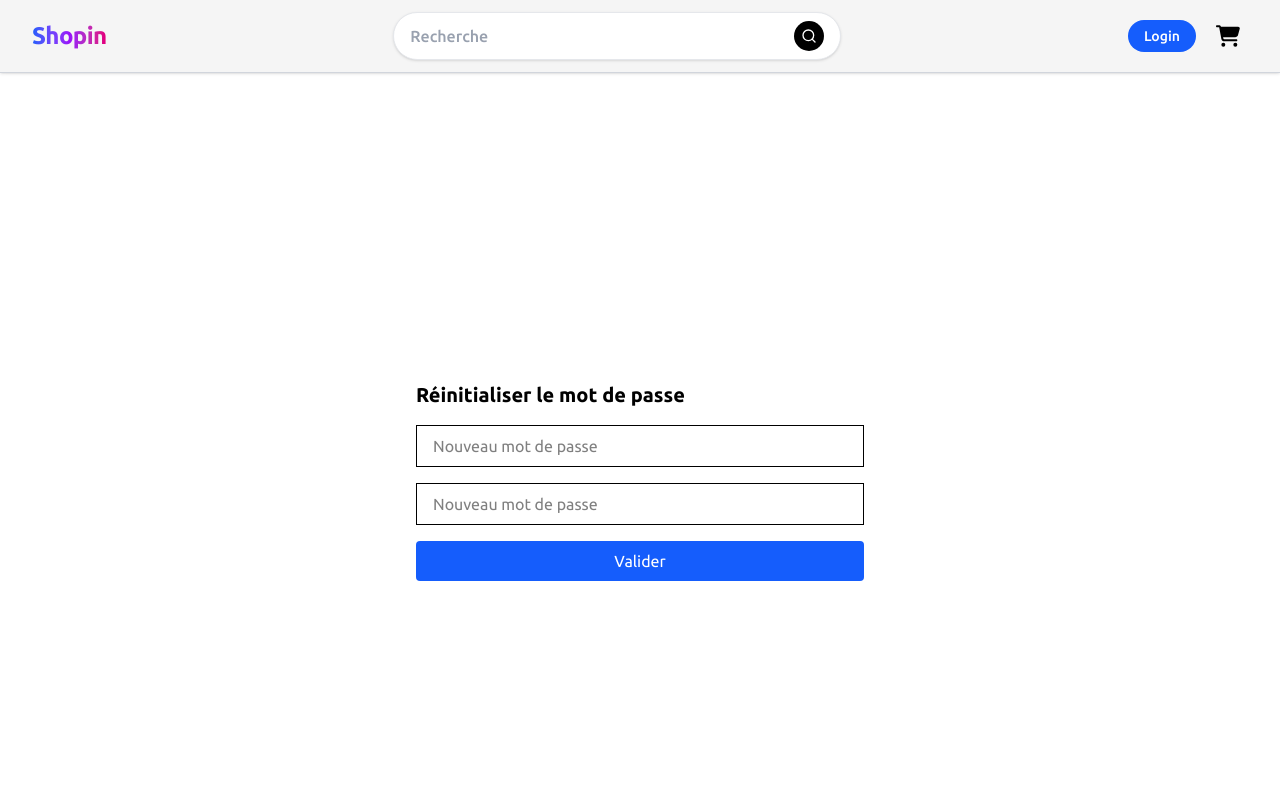
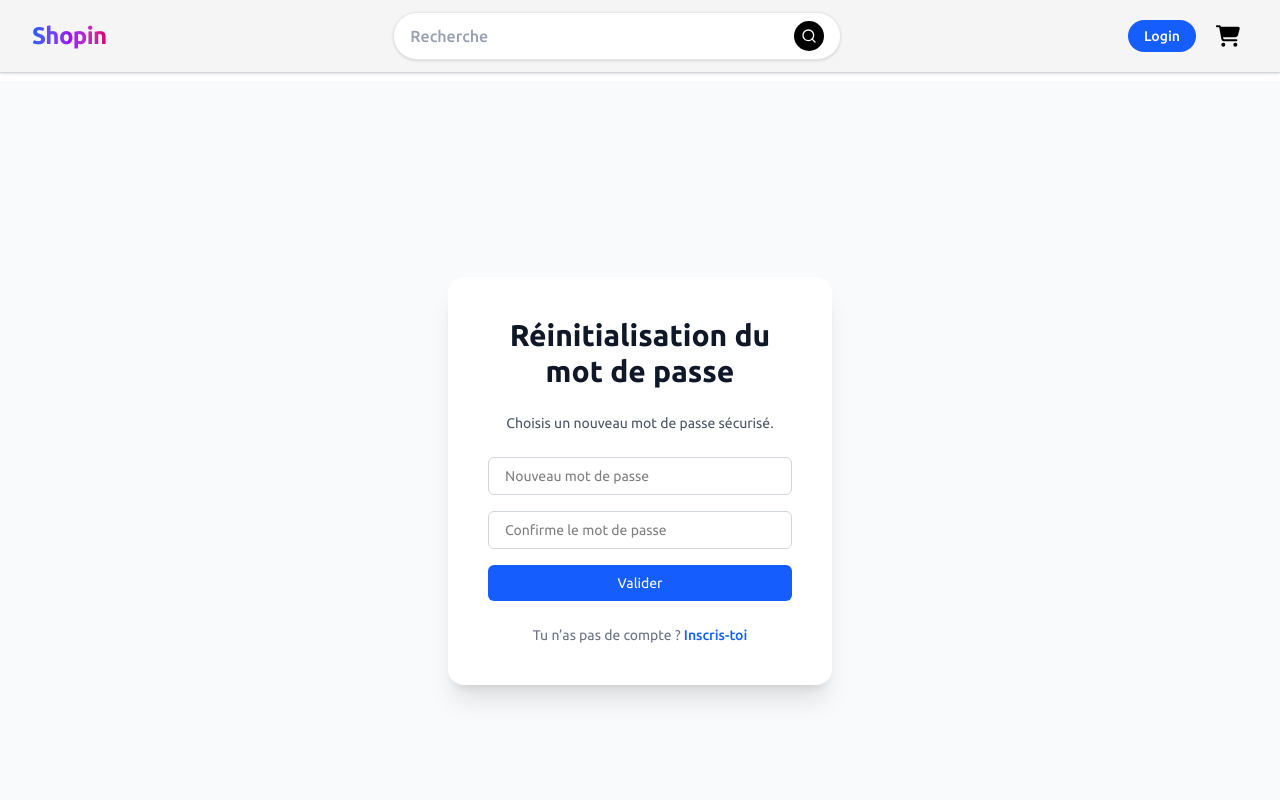
Before and after one commit to ramo1990/shopin-app-clean, a Next.js app: page /reset-password-confirm in a window 1280 px wide. Shown: the top 800 px of the page. Built offline with nearby package versions, Linux system fonts and the light colour scheme; no server answers.

Commit message:
fix: add Render domain

```diff
--- a/app/checkout/page.tsx
+++ b/app/checkout/page.tsx
@@ -1,12 +1,11 @@
 'use client'
 
-import {useRef, useState, useEffect } from 'react'
+import { useEffect, useRef, useState } from 'react'
 import { refreshTokenIfNeeded } from '@/lib/auth'
 import axiosInstance from '@/lib/axiosInstance'
 import StripePayment from '@/components/payment/StripePayment'
 import type { AxiosError } from 'axios'
 import { OrderType } from '@/lib/types'
-
 
 interface Address {
   id: number
@@ -25,9 +24,7 @@ export default function CheckoutPage() {
   const [isLoading, setIsLoading] = useState(true)
   const [order, setOrder] = useState<OrderType | null>(null)
   const [editingAddressId, setEditingAddressId] = useState<number | null>(null)
-  const isEditing = editingAddressId !== null
   const [showAllAddresses, setShowAllAddresses] = useState(false)
-  // const [cartMerged, setCartMerged] = useState(false)
 
   const [form, setForm] = useState({
     full_name: '',
@@ -36,11 +33,11 @@ export default function CheckoutPage() {
     postal_code: '',
     country: '',
     phone: '',
-    payment_method: 'cod', // par défaut
+    payment_method: 'cod',
   })
 
   const modalRef = useRef<HTMLDivElement | null>(null)
-  // 🔁 Fermer le modal si clic à l'extérieur
+
   useEffect(() => {
     const handleClickOutside = (event: MouseEvent) => {
       if (modalRef.current && !modalRef.current.contains(event.target as Node)) {
@@ -60,33 +57,25 @@ export default function CheckoutPage() {
   useEffect(() => {
     const mergeCartIfNeeded = async () => {
       const token = await refreshTokenIfNeeded()
-      const anonymousUserId = localStorage.getItem('anonymous_user_id') // ou cookies si tu les lis comme ça
+      const anonymousUserId = localStorage.getItem('anonymous_user_id')
 
-      // if (!token) {
-      //   setCartMerged(true)
-      //   return
-      // }
-
-      if (anonymousUserId){
+      if (anonymousUserId) {
         try {
-          await axiosInstance.post('/cart/merge/',{
-            anonymous_user_id: anonymousUserId },
+          await axiosInstance.post(
+            '/cart/merge/',
+            { anonymous_user_id: anonymousUserId },
             { headers: { Authorization: `Bearer ${token}` } }
           )
-          console.log("✅ Panier fusionné avec succès")
-          // ✅ Après fusion réussie
-          localStorage.removeItem('anonymous_user_id') // ✅ maintenant on peut le supprimer
+          localStorage.removeItem('anonymous_user_id')
         } catch (err) {
-          console.error("Erreur lors de la fusion du panier :", err)
+          console.error('Erreur lors de la fusion du panier :', err)
         }
       }
-      // setCartMerged(true)
     }
 
     mergeCartIfNeeded()
   }, [])
 
-  // Récupère commande existante (redirigé depuis panier)
   useEffect(() => {
     const fetchOrderIfExists = async () => {
       const orderId = localStorage.getItem('currentOrderId')
@@ -100,7 +89,6 @@ export default function CheckoutPage() {
           headers: { Authorization: `Bearer ${token}` },
         })
         setOrder(res.data)
-        // localStorage.removeItem('currentOrderId')
       } catch (err) {
         console.error('Erreur chargement commande existante :', err)
       }
@@ -109,7 +97,6 @@ export default function CheckoutPage() {
     fetchOrderIfExists()
   }, [])
 
-  // Récupère les adresses
   useEffect(() => {
     const fetchAddresses = async () => {
       const token = await refreshTokenIfNeeded()
@@ -137,22 +124,25 @@ export default function CheckoutPage() {
     if (!token) return
 
     try {
-      const res = await axiosInstance.patch(`/orders/${order.id}/`, {
+      const res = await axiosInstance.patch(
+        `/orders/${order.id}/`,
+        {
           payment_method,
           shipping_address_id: selectedAddressId,
-      }, { headers: { Authorization: `Bearer ${token}` } })
+        },
+        { headers: { Authorization: `Bearer ${token}` } }
+      )
 
       setOrder(res.data)
-      console.log("✅ Mode de paiement mis à jour :", res.data)
     } catch (err) {
-      console.error("Erreur mise à jour mode de paiement :", err)
+      console.error('Erreur mise à jour mode de paiement :', err)
     }
   }
 
   const handleChange = (e: React.ChangeEvent<HTMLInputElement | HTMLSelectElement>) => {
     const { name, value } = e.target
-    setForm(prev => ({ ...prev, [name]: value }))
-    if (name === 'payment_method'){
+    setForm((prev) => ({ ...prev, [name]: value }))
+    if (name === 'payment_method') {
       updatePaymentMethod(value)
     }
   }
@@ -164,90 +154,69 @@ export default function CheckoutPage() {
 
     try {
       let addressId = selectedAddressId
-      // (Gère la création/modif d'adresse si nécessaire)
+
       if (showNewAddressForm) {
-        // const { payment_method, ...addressOnly } = form
         const addressOnly = { ...form }
 
-        if (isEditing && editingAddressId !== null) {
-          // 🛠 Modification d'adresse
+        if (editingAddressId !== null) {
           const res = await axiosInstance.put(`/shipping-address/${editingAddressId}/`, addressOnly, {
             headers: { Authorization: `Bearer ${token}` },
           })
 
-          setAddresses(prev =>
-            prev.map(addr => addr.id === editingAddressId ? res.data : addr)
-          )
+          setAddresses((prev) => prev.map((addr) => (addr.id === editingAddressId ? res.data : addr)))
           addressId = editingAddressId
           setEditingAddressId(null)
         } else {
-          // ➕ Création d'une nouvelle adresse
           const res = await axiosInstance.post('/shipping-address/', addressOnly, {
             headers: { Authorization: `Bearer ${token}` },
           })
 
-          setAddresses(prev => [...prev, res.data])
+          setAddresses((prev) => [...prev, res.data])
           addressId = res.data.id
         }
 
         setSelectedAddressId(addressId)
         setShowNewAddressForm(false)
-        setForm({
-          full_name: '',
-          address: '',
-          city: '',
-          postal_code: '',
-          country: '',
-          phone: '',
-          payment_method: form.payment_method,
-        })
+        setForm({ ...form, full_name: '', address: '', city: '', postal_code: '', country: '', phone: '' })
       }
 
       if (order) {
-        const res = await axiosInstance.patch(`/orders/${order.id}/`, {
-          shipping_address_id: addressId,
-          payment_method: form.payment_method,
-        }, {headers: {Authorization: `Bearer ${token}`},})
-
-        setOrder(res.data)
-        console.log("✅ Commande mise à jour :", res.data)
-      } else {
-        const res = await axiosInstance.post('/orders/',
+        const res = await axiosInstance.patch(
+          `/orders/${order.id}/`,
           {
             shipping_address_id: addressId,
             payment_method: form.payment_method,
           },
+          { headers: { Authorization: `Bearer ${token}` } }
+        )
+        setOrder(res.data)
+      } else {
+        const res = await axiosInstance.post(
+          '/orders/',
           {
-          headers: { Authorization: `Bearer ${token}` },
-        })
+            shipping_address_id: addressId,
+            payment_method: form.payment_method,
+          },
+          { headers: { Authorization: `Bearer ${token}` } }
+        )
 
         setOrder(res.data)
         localStorage.setItem('currentOrderId', res.data.id.toString())
-      console.log("✅ Nouvelle commande créée :", res.data)
       }
     } catch (err: unknown) {
-      console.error("Erreur brute :", err)
-
       const error = err as AxiosError
-
       if (error.response) {
-        console.error('Erreur lors de la création de la commande :', {
-          status: error.response.status,
-          data: error.response.data,
-          headers: error.response.headers,
-        })
+        console.error('Erreur lors de la création de la commande :', error.response.data)
       } else {
         console.error('Pas de réponse du serveur. Message :', error.message)
       }
     }
   }
 
-
   const handleDeleteAddress = async (id: number) => {
-    if (!confirm("Voulez-vous vraiment supprimer cette adresse ?")) return
-
+    if (!confirm('Voulez-vous vraiment supprimer cette adresse ?')) return
     const token = await refreshTokenIfNeeded()
-    if (!token) return alert("Non autorisé")
+    if (!token) return alert('Non autorisé')
 
     try {
       await axiosInstance.delete(`/shipping-address/${id}/`, {
@@ -256,10 +225,9 @@ export default function CheckoutPage() {
       setAddresses((prev) => prev.filter((a) => a.id !== id))
       if (selectedAddressId === id) setSelectedAddressId(null)
     } catch (err) {
-      console.error("Erreur suppression adresse :", err)
+      console.error('Erreur suppression adresse :', err)
     }
   }
-
 
   const paymentMethods = [
     { value: 'cod', label: 'Paiement à la livraison 🏠' },
@@ -268,11 +236,16 @@ export default function CheckoutPage() {
   ]
 
   return (
-    <div className="max-w-6xl mx-auto mt-10 px-4 md:px-0 grid grid-cols-1 md:grid-cols-2 gap-12">
-      {/* 🧾 FORMULAIRE D’ADRESSE */}
+    <main className="max-w-7xl mx-auto px-4 sm:px-6 lg:px-8 py-12">
+      <h1 className="text-3xl font-bold text-gray-900 mb-10 text-center md:text-left">
+        Finaliser ma commande
+      </h1>
+
+      <div className="flex flex-col lg:flex-row gap-10">
+        {/* 🧾 Adresse + mode de paiement */}
+        <section className="flex-1 space-y-8" aria-label="Adresse et paiement">
           <div>
-        <h1 className="text-2xl font-semibold mb-4">Adresse de livraison</h1>
-
+            <h2 className="text-xl font-semibold mb-4">Adresse de livraison</h2>
             {isLoading ? (
               <p>Chargement des adresses...</p>
             ) : (
@@ -282,7 +255,7 @@ export default function CheckoutPage() {
                     {addresses
                       .filter((addr) => showAllAddresses || addr.id === selectedAddressId)
                       .map((addr) => (
-                    <div key={addr.id} className="border rounded p-3 space-y-2">
+                        <div key={addr.id} className="border rounded-lg p-4 bg-white shadow-sm space-y-2">
                           <label className="flex items-start gap-2 cursor-pointer">
                             <input
                               type="radio"
@@ -296,27 +269,24 @@ export default function CheckoutPage() {
                               <p>{addr.address}, {addr.city}</p>
                               <p>{addr.postal_code}, {addr.country}</p>
                               <p>Tél : {addr.phone}</p>
-
                               {selectedAddressId === addr.id && (
                                 <p className="text-green-600 text-sm mt-2">📦 Livré à cette adresse</p>
                               )}
                             </div>
                           </label>
-
-                      {/* Boutons Modifier / Supprimer (affichés uniquement si toutes les adresses sont visibles) */}
                           {showAllAddresses && (
                             <div className="flex gap-2 ml-6">
                               <button
                                 onClick={() => {
                                   setEditingAddressId(addr.id)
                                   setForm({
+                                    ...form,
                                     full_name: addr.full_name,
                                     address: addr.address,
                                     city: addr.city,
                                     postal_code: addr.postal_code,
                                     country: addr.country,
                                     phone: addr.phone,
-                                payment_method: form.payment_method,
                                   })
                                   setShowNewAddressForm(true)
                                 }}
@@ -324,7 +294,6 @@ export default function CheckoutPage() {
                               >
                                 ✏️ Modifier
                               </button>
-
                               <button
                                 onClick={() => handleDeleteAddress(addr.id)}
                                 className="text-red-600 hover:underline text-sm"
@@ -335,34 +304,35 @@ export default function CheckoutPage() {
                           )}
                         </div>
                       ))}
-
-                {/* 👉 Toggle show/hide all addresses */}
                     {addresses.length > 1 && (
                       <button
                         type="button"
                         onClick={() => setShowAllAddresses((prev) => !prev)}
-                    className="text-blue-600 hover:underline"
+                        className="text-blue-600 hover:underline text-sm"
                       >
                         {showAllAddresses ? 'Masquer les autres adresses ▲' : 'Changer d’adresse ▼'}
                       </button>
                     )}
-
-                <button type="button" onClick={() => setShowNewAddressForm(true)}
-                  className="text-blue-600 hover:underline block mt-2">
+                    <button
+                      type="button"
+                      onClick={() => setShowNewAddressForm(true)}
+                      className="text-blue-600 hover:underline text-sm block mt-2"
+                    >
                       ➕ Ajouter une nouvelle adresse
                     </button>
                   </div>
                 )}
 
-
-            <form onSubmit={handleSubmit} className="space-y-4 mt-4">
-            <div className="space-y-3">
+                {/* 🎯 Paiement */}
+                <form onSubmit={handleSubmit} className="space-y-4 mt-6">
                   <h3 className="font-semibold mb-2">Mode de paiement</h3>
                   {paymentMethods.map((method) => (
                     <label
                       key={method.value}
                       className={`border rounded p-3 flex items-center gap-3 cursor-pointer ${
-                    form.payment_method === method.value ? 'border-green-500 bg-green-50' : 'border-gray-300'
+                        form.payment_method === method.value
+                          ? 'border-green-500 bg-green-50'
+                          : 'border-gray-300'
                       }`}
                     >
                       <input
@@ -375,22 +345,61 @@ export default function CheckoutPage() {
                       <span>{method.label}</span>
                     </label>
                   ))}
-            </div>
+
                   {/* <button
                     type="submit"
-              className="mt-4 bg-black text-white px-4 py-2 rounded hover:bg-gray-800">
-              Valider le mode de paiement
+                    className="mt-4 bg-black text-white px-4 py-2 rounded hover:bg-gray-800 transition"
+                  >
+                    Valider
                   </button> */}
                 </form>
               </>
             )}
           </div>
+        </section>
 
-      {/* 🪟 MODAL POUR NOUVELLE ADRESSE */}
+        {/* 💳 Récapitulatif et paiement */}
+        <aside className="w-full lg:w-[350px] bg-gray-50 border border-gray-300 rounded-lg p-6 shadow-md space-y-4">
+          <h2 className="text-xl font-semibold mb-4">Paiement</h2>
+          {order ? (
+            <>
+              <p className="mb-2">Commande #{order.id}</p>
+              {order.payment_method && (
+                <>
+                  <p className="font-semibold mb-4">
+                    Total : {order.payment_method === 'cod' ? '2.00 € (Caution)' : `${order.total} €`}
+                  </p>
+
+                  {order.payment_method === 'cod' && (
+                    <p className="text-green-700 font-semibold mb-4">
+                      Paiement à la livraison sélectionné. Une caution de 2€ est demandée.
+                    </p>
+                  )}
+
+                  {order.payment_method === 'card' && (
+                    <StripePayment amount={parseFloat(order.total)} orderId={order.id} />
+                  )}
+
+                  {order.payment_method === 'paypal' && (
+                    <p className="text-blue-600 font-semibold mb-4">
+                      Paiement PayPal sélectionné. (Composant à venir)
+                    </p>
+                  )}
+                </>
+              )}
+            </>
+          ) : (
+            <p className="text-gray-500">
+              Veuillez d’abord valider votre adresse de livraison avant de payer.
+            </p>
+          )}
+        </aside>
+      </div>
+
+      {/* 🪟 Modal Nouvelle Adresse */}
       {showNewAddressForm && (
         <div className="fixed inset-0 bg-black/40 flex items-center justify-center z-50">
-          <div ref={modalRef}
-           className="bg-white rounded-lg p-6 shadow-lg w-full max-w-md relative">
+          <div ref={modalRef} className="bg-white rounded-lg p-6 shadow-lg w-full max-w-md relative">
             <button
               onClick={() => setShowNewAddressForm(false)}
               className="absolute top-2 right-2 text-gray-600 hover:text-black text-xl"
@@ -419,46 +428,6 @@ export default function CheckoutPage() {
           </div>
         </div>
       )}
-
-      {/* 💳 RÉCAPITULATIF ET PAIEMENT */}
-      <div>
-        <h2 className="text-xl font-semibold mb-4">Paiement</h2>
-        {order ? (
-  <>
-    <p className="mb-2">Commande #{order.id}</p>
-
-          {order.payment_method ? (
-            <>
-              <p className="font-semibold mb-4">
-                Total : {order.payment_method === 'cod' ? '2.00 € (Caution)' : `${order.total} €`}
-              </p>
-
-              {order.payment_method === 'cod' && (
-                <p className="text-green-700 font-semibold mb-4">
-                  Paiement à la livraison sélectionné. Une caution de 2€ est demandée.
-                </p>
-              )}
-
-              {order.payment_method === 'card' && (
-                <StripePayment amount={parseFloat(order.total)} orderId={order.id} />
-              )}
-
-              {order.payment_method === 'paypal' && (
-                <p className="text-blue-600 font-semibold mb-4">
-                  Paiement PayPal sélectionné. (Composant à venir)
-                </p>
-                // <PayPalPayment amount={parseFloat(order.total)} orderId={order.id} />
-              )}
-            </>
-          ) : (
-            <p className="text-gray-500">Chargement du mode de paiement...</p>
-          )}
-        </>
-      ) : (
-        <p className="text-gray-500">Veuillez d’abord valider votre adresse de livraison avant de payer.</p>
-      )}
-
-      </div>
-    </div>
+    </main>
   )
 }
--- a/app/reset-password-confirm/ResetPasswordConfirmClient.tsx
+++ b/app/reset-password-confirm/ResetPasswordConfirmClient.tsx
@@ -62,44 +62,64 @@ export default function ResetPasswordConfirmPage() {
 }
 
   return (
-    <div className="min-h-screen flex items-center justify-center">
-      <form onSubmit={handleSubmit} className="w-full max-w-md space-y-4">
-        <h2 className="text-xl font-semibold">Réinitialiser le mot de passe</h2>
+<div className='bg-gray-50 flex items-center justify-center min-h-screen px-4'>
+      <div className='bg-white shadow-xl rounded-2xl p-6 sm:p-10 max-w-sm w-full flex flex-col gap-6'>
+        <h2 className='text-3xl font-semibold text-center text-gray-900'>
+          Réinitialisation du mot de passe
+        </h2>
+        <p className="text-center text-gray-600 text-sm">
+          Choisis un nouveau mot de passe sécurisé.
+        </p>
 
         {success ? (
-          <p className="text-green-600 text-center">
-            Mot de passe modifié avec succès,
-            {username &&
-            <>
-             pour <strong>{username}.</strong>
-            </>}. <br/>
-            <a href="/signin" className="underline text-blue-600">Connecte-toi ici</a>
-          </p>
+          <div className="text-green-600 text-sm text-center bg-green-50 border border-green-200 p-3 rounded-md">
+            Mot de passe modifié avec succès
+            {username && <> pour <strong>{username}</strong></>}. <br />
+            <a href="/signin" className="underline text-blue-600 hover:text-blue-800">
+              Connecte-toi ici
+            </a>
+          </div>
         ) : (
-          <>
+          <form onSubmit={handleSubmit} className='flex flex-col gap-4'>
             <input
               type="password"
               placeholder="Nouveau mot de passe"
-              className="border px-4 py-2 w-full"
+              className="border border-gray-300 px-4 py-2 rounded-md text-sm"
               value={password1}
               onChange={(e) => setPassword1(e.target.value)}
               required
             />
             <input
               type="password"
-              placeholder="Nouveau mot de passe"
-              className="border px-4 py-2 w-full"
+              placeholder="Confirme le mot de passe"
+              className="border border-gray-300 px-4 py-2 rounded-md text-sm"
               value={password2}
               onChange={(e) => setPassword2(e.target.value)}
               required
             />
-            {error && <p className="text-red-600 text-sm">{error}</p>}
 
-            <button type="submit" className="bg-blue-600 text-white py-2 px-4 rounded w-full hover:bg-blue-700 transition">
-              Valider</button>
-          </>
+            {error && (
+              <p className="text-red-500 text-sm bg-red-50 border border-red-200 px-3 py-2 rounded-md">
+                {error}
+              </p>
+            )}
+
+            <button
+              type="submit"
+              className="w-full bg-blue-600 text-white py-2 rounded-md text-sm hover:bg-blue-700"
+            >
+              Valider
+            </button>
+          </form>
         )}
-      </form>
+
+        <p className="text-center text-sm text-gray-500">
+          Tu n’as pas de compte ?{" "}
+          <a href="/signup" className="text-blue-600 hover:underline font-medium">
+            Inscris-toi
+          </a>
+        </p>
+      </div>
     </div>
   )
 }
```
Also changed, not shown: app/forgot-password/page.tsx (+25 -21 lines), 1 other file (tests, documents, lock files or other folders). Lines whose indentation alone changed are shown as unchanged.
